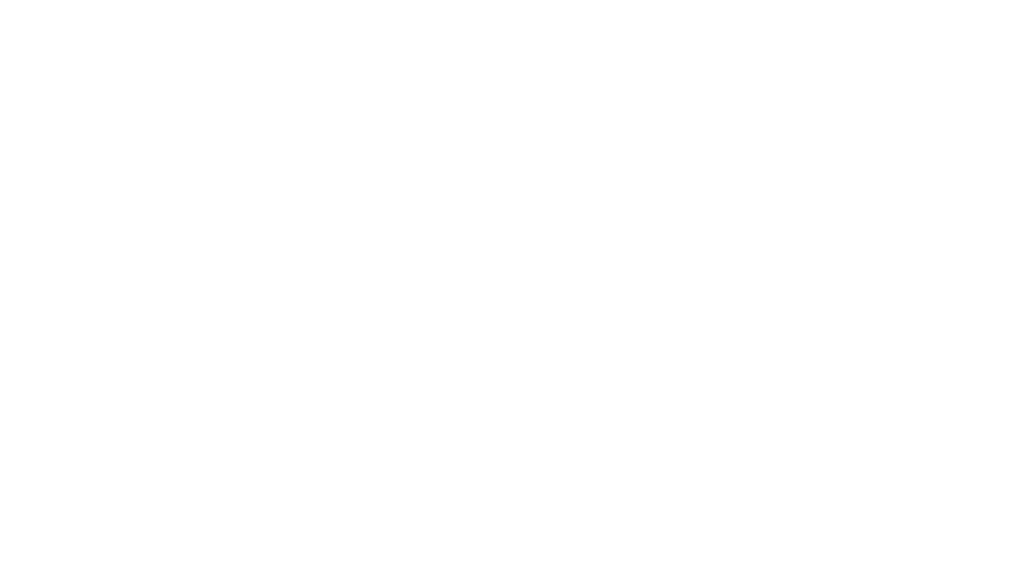
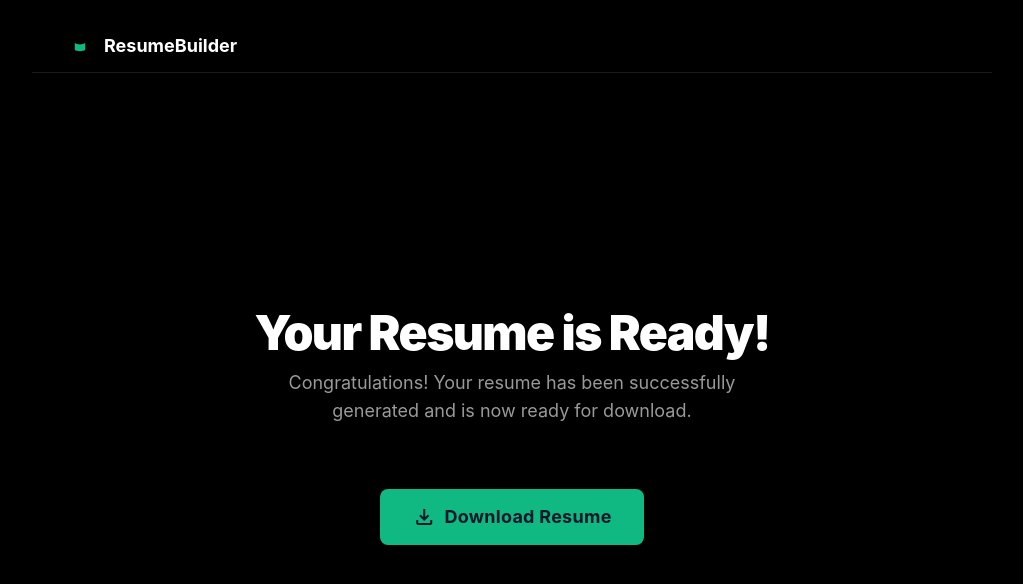
Before and after one commit to Aarxn-Jibz/resumebuilder, a React (Vite) app: page /download in a window 1280 px wide. Before the commit this address had no page. Shown: the top 584 px of the page, without its empty margins (128-1151 px from the left). Built offline with nearby package versions, Linux system fonts and the light colour scheme.

Commit message:
Added download page and routing

```diff
--- a/src/App.jsx
+++ b/src/App.jsx
@@ -2,15 +2,16 @@ import { BrowserRouter, Routes, Route } from 'react-router-dom';
 import Home from './Homepage';
 import CreateResume from './CreateResume';
 import UploadResume from './UploadResume';
+import DownloadResume from './DownloadResume'; // <--- Import the new page
 
 function App() {
   return (
     <BrowserRouter>
       <Routes>
-        {/* This tells React which page to show for each URL */}
         <Route path="/" element={<Home />} />
         <Route path="/create" element={<CreateResume />} />
         <Route path="/upload" element={<UploadResume />} />
+        <Route path="/download" element={<DownloadResume />} /> {/* <--- Add the route */}
       </Routes>
     </BrowserRouter>
   );
--- a/src/CreateResume.jsx
+++ b/src/CreateResume.jsx
@@ -1,5 +1,5 @@
 import React from "react";
-
+import { Link } from 'react-router-dom';
 export default function CreateResume() {
   return (
     <div className="font-display bg-black min-h-screen w-full flex flex-col">
@@ -111,9 +111,12 @@ export default function CreateResume() {
 
           {/* DOWNLOAD BUTTON */}
           <div className="px-4 pb-10">
-            <button className="mt-6 w-full bg-primary text-black font-bold py-4 rounded-xl hover:opacity-90 transition">
-              Generate Resume
-            </button>
+            <Link
+              to="/download"
+              className="mt-6 w-full block text-center bg-primary text-black font-bold py-4 rounded-xl hover:opacity-90 transition"
+            >
+              Create Resume
+            </Link>
           </div>
         </main>
       </div>
--- /dev/null
+++ b/src/DownloadResume.jsx
@@ -0,0 +1,44 @@
+import React from "react";
+
+export default function DownloadResume() {
+  return (
+    <div className="font-display bg-black min-h-screen w-full flex flex-col">
+      <div className="flex flex-1 justify-center px-4 sm:px-8 md:px-20 lg:px-40 py-5">
+        <div className="w-full max-w-[960px] flex flex-col flex-1">
+          {/* Header */}
+          <header className="flex items-center justify-between border-b border-white/10 px-4 sm:px-6 md:px-10 py-3 text-white">
+            <div className="flex items-center gap-4">
+              <div className="size-4 text-primary">
+                <svg fill="none" viewBox="0 0 48 48" xmlns="http://www.w3.org/2000/svg">
+                  <path d="M39.5563 34.1455V13.8546C39.5563 15.708 36.8773 17.3437 32.7927 18.3189C30.2914 18.916 27.263 19.2655 24 19.2655C20.737 19.2655 17.7086 18.916 15.2073 18.3189C11.1227 17.3437 8.44365 15.708 8.44365 13.8546V34.1455C8.44365 35.9988 11.1227 37.6346 15.2073 38.6098C17.7086 39.2069 20.737 39.5564 24 39.5564C27.263 39.5564 30.2914 39.2069 32.7927 38.6098C36.8773 37.6346 39.5563 35.9988 39.5563 34.1455Z" fill="currentColor" />
+                </svg>
+              </div>
+              <h2 className="text-lg font-bold">ResumeBuilder</h2>
+            </div>
+          </header>
+
+          {/* Main */}
+          <main className="flex flex-col flex-1 items-center justify-center gap-8 py-10 text-center text-white">
+            {/* Text */}
+            <div className="flex flex-col gap-3">
+              <h1 className="text-4xl md:text-5xl font-black leading-tight tracking-[-0.033em]">
+                Your Resume is Ready!
+              </h1>
+              <p className="text-white/60 text-lg max-w-md mx-auto">
+                Congratulations! Your resume has been successfully generated and is now ready for download.
+              </p>
+            </div>
+
+            {/* Button */}
+            <div className="mt-8">
+              <button className="flex min-w-[200px] max-w-[480px] items-center justify-center gap-2 rounded-lg h-14 px-8 bg-primary text-background-dark text-lg font-bold tracking-[0.015em] hover:bg-teal-300 transition-colors">
+                <span className="material-symbols-outlined">download</span>
+                <span className="truncate">Download Resume</span>
+              </button>
+            </div>
+          </main>
+        </div>
+      </div>
+    </div>
+  );
+}
```
